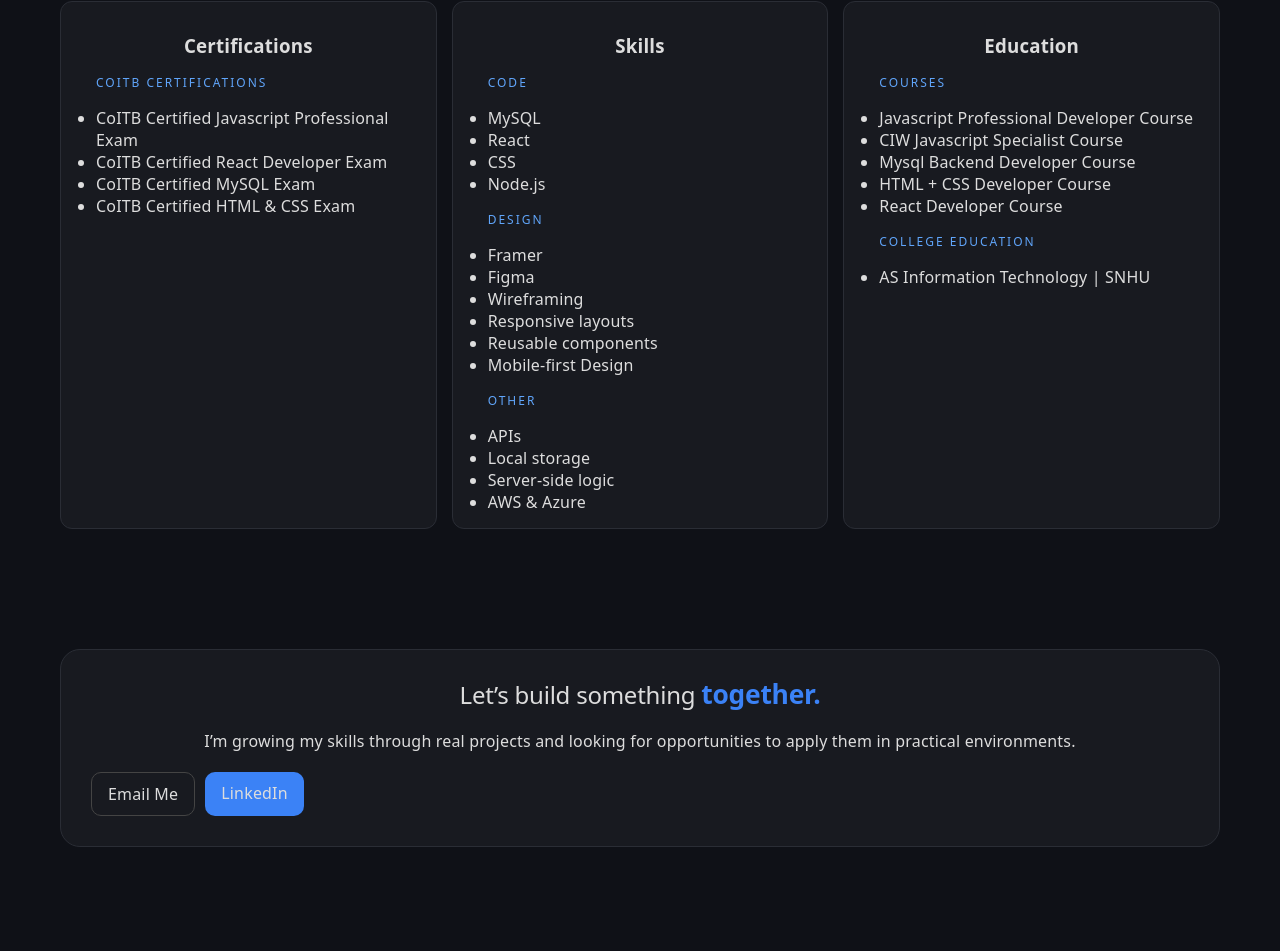
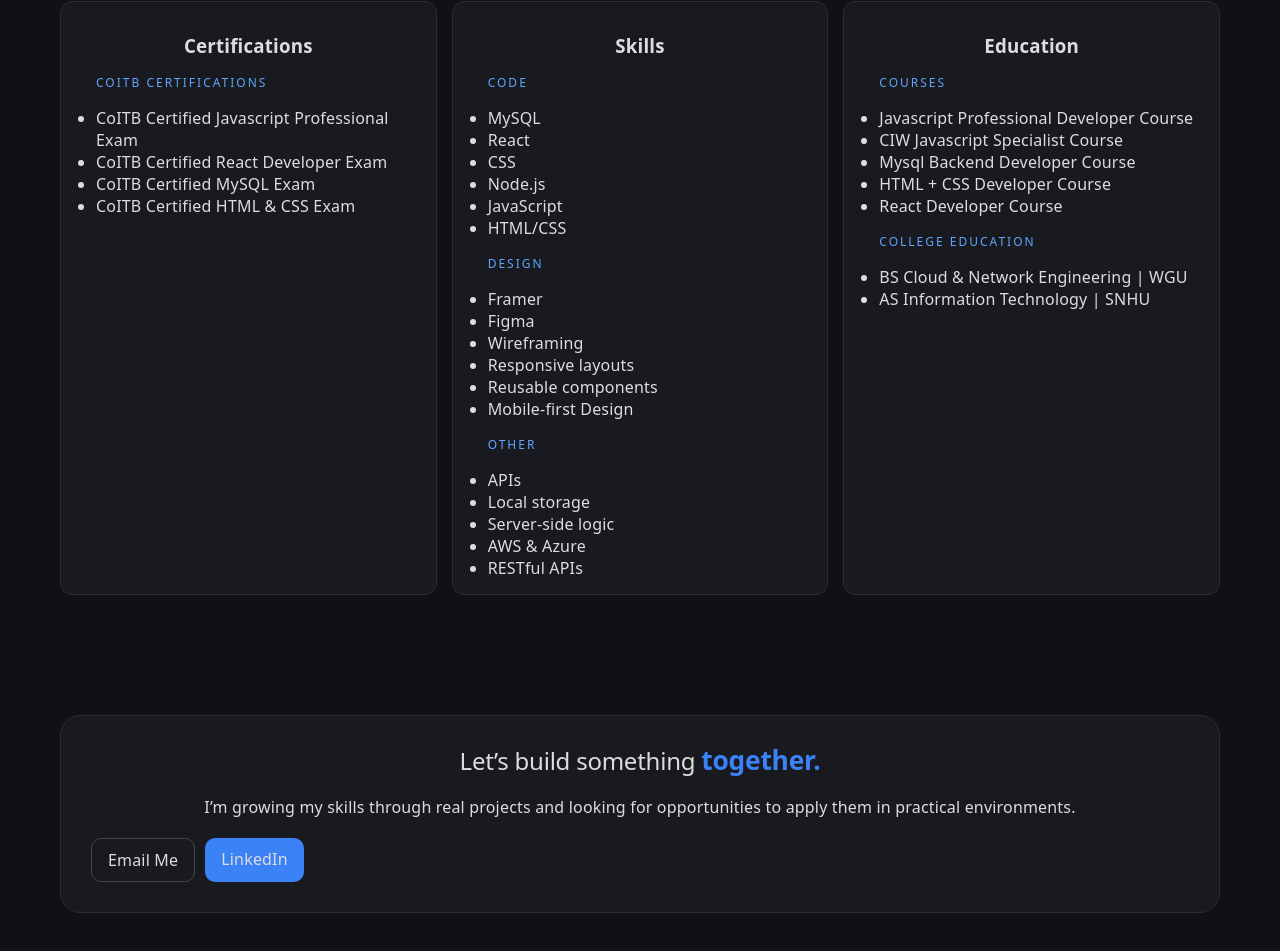
Before and after one commit to OJoeMDC/Osceola-portfolio, a React (Vite) app: page / in a window 1280 px wide. Shown: the part 999-1950 px from the top of the page. Before the commit the page ends 1906 px from the top, so only its background shows below. Built offline with nearby package versions, Linux system fonts and the light colour scheme; no server answers.

Commit message:
Added more to my quals list

```diff
--- a/src/components/Skills.jsx
+++ b/src/components/Skills.jsx
@@ -24,6 +24,8 @@ export default function Skills() {
                 <li> React</li>
                 <li> CSS</li>
                 <li>Node.js</li>
+                <li>JavaScript</li>
+                <li>HTML/CSS</li>
                 <p className="eyebrow listTitle">Design</p>
                 <li> Framer</li>
                 <li> Figma</li>
@@ -36,6 +38,7 @@ export default function Skills() {
                 <li> Local storage</li>
                 <li> Server-side logic</li>
                 <li> AWS & Azure</li>
+                <li>RESTful APIs</li>
               </ul>
             </div>
             <div className="cred-card">
@@ -48,6 +51,7 @@ export default function Skills() {
                 <li>HTML + CSS Developer Course</li>
                 <li>React Developer Course</li>
                 <p className="eyebrow listTitle">College Education</p>
+                <li>BS Cloud & Network Engineering | WGU</li>
                 <li>AS Information Technology | SNHU</li>
               </ul>
             </div>
```
